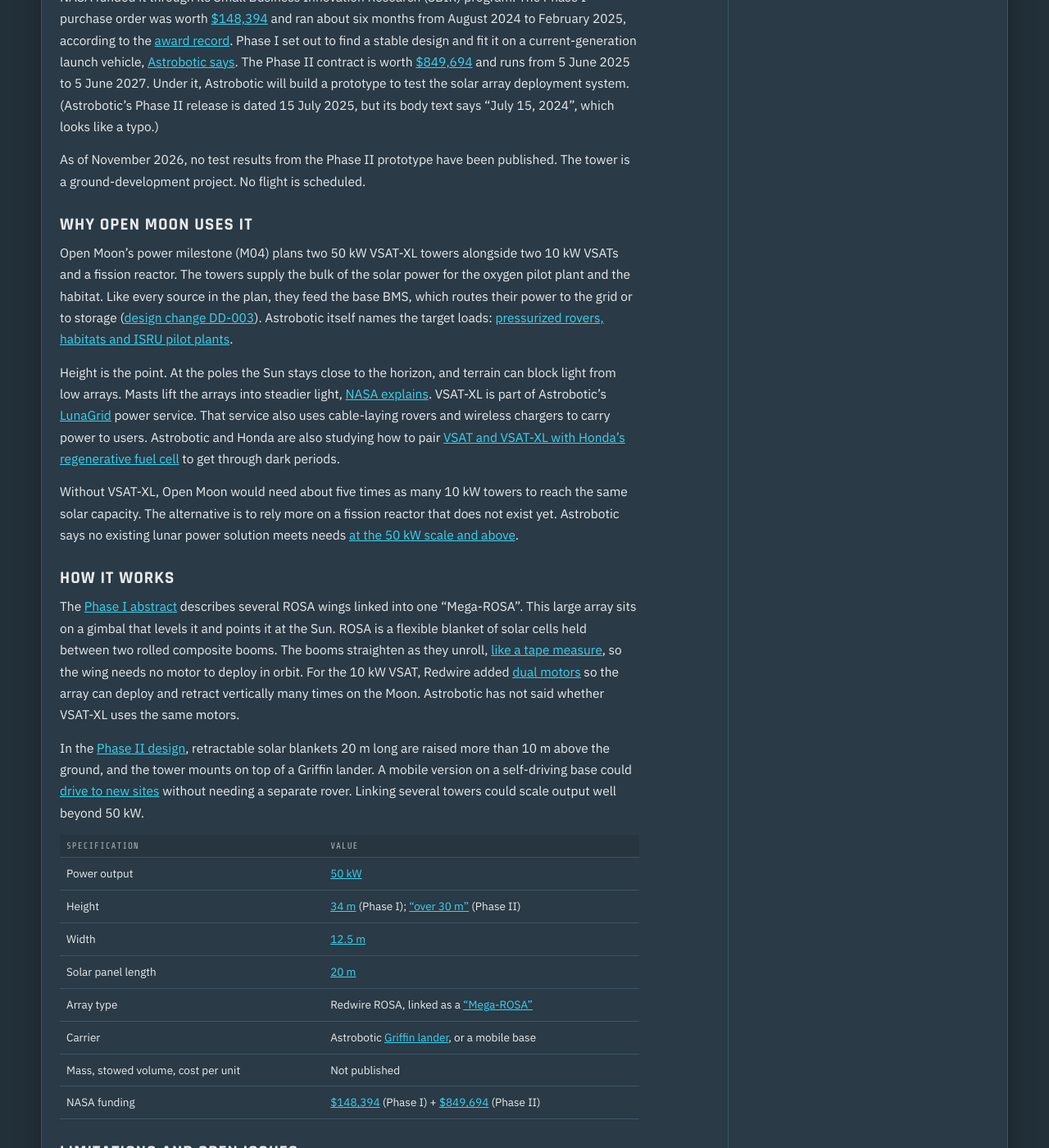
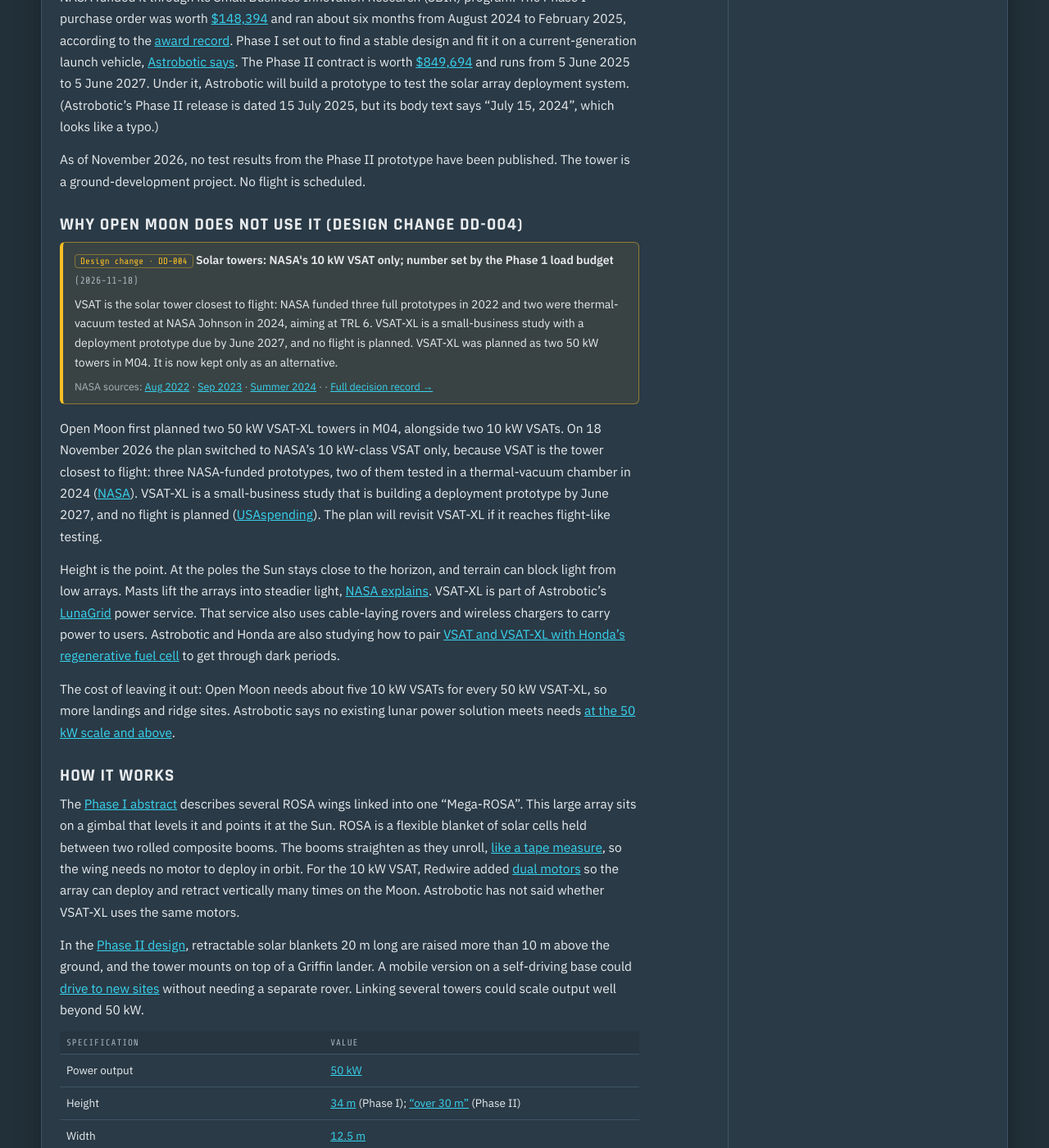
Before and after one commit to TomSomerville/openmoon, a Jekyll site: the page built from _tech/astrobotic-vsat-xl.md, in a window 1280 px wide and 1400 px high, scrolled down 1173 px. Shown: the whole window at 82% size. Built offline with Jekyll 4.4.1, drawn with Linux system fonts in a browser that asks for light colours; some of the changed text lies outside the part shown.

Commit message:
DD-004: solar towers are NASA's 10 kW VSAT only
Record design decision DD-004 (VSAT-XL dropped; VSAT count to be set by
the Phase 1 load budget), mark the VSAT-XL card as an alternative only,
update the Blue Alchemist example, and hide the empty quotes heading on
the decisions page. The milestone, component and roadmap sweep follows
once the power-grid diagram work lands.

Co-Authored-By: Claude Opus 5.5 <noreply@anthropic.com>
Claude-Session: https://claude.ai/code/session_01EMgvSvXppqivF7aRUuYfe4

```diff
--- a/_data/decisions.yml
+++ b/_data/decisions.yml
@@ -124,3 +124,33 @@
     - "Every conversion step loses some energy. Power routed straight to the grid avoids the battery round trip that DD-002 required, but each source still passes through the BMS converters."
     - "The BMS software decides priorities for the whole base. It must keep working through communication gaps with Earth and be testable on the ground before flight."
     - "The name BMS usually means only battery cell management. In this plan it means the whole routing system; industry often calls this an energy management system or power management and distribution (PMAD)."
+- id: DD-004
+  date: "2026-11-18"
+  title: "Solar towers: NASA's 10 kW VSAT only; number set by the Phase 1 load budget"
+  status: Adopted
+  affects: [M04, C04.2, C04.3, C04.4, M11, vertical-solar-array-technology-vsat, astrobotic-vsat-xl]
+  was: "M04 planned two 10 kW VSATs plus two 50 kW Astrobotic VSAT-XL towers, for at least 100 kW of solar peak power."
+  now: "The plan uses only the 10 kW-class Vertical Solar Array Technology (VSAT) towers that NASA is developing. VSAT-XL is dropped and kept only as an alternative. The number of VSATs, and where they stand, will be set once the Phase 1 total power draw (load budget) is worked out. Until then, M04 costs use a provisional count of 10 towers (100 kW), marked as provisional."
+  why: "VSAT is the solar tower closest to flight: NASA funded three full prototypes in 2022 and two were thermal-vacuum tested at NASA Johnson in 2024, aiming at TRL 6. VSAT-XL is a small-business study with a deployment prototype due by June 2027, and no flight is planned."
+  timeline:
+    - date: "Aug 2022"
+      what: "NASA awards $19.4M to Astrobotic, Honeybee Robotics and Lockheed Martin to build 10 kW-class vertical solar array prototypes that deploy to about 10 m."
+      title: "NASA Release 22-090: Three companies to help NASA advance solar array technology for the Moon"
+      url: "https://www.nasa.gov/news-release/three-companies-to-help-nasa-advance-solar-array-technology-for-moon/"
+    - date: "Sep 2023"
+      what: "NASA's project review sets the goal of taking all three VSAT designs to TRL 6 in thermal-vacuum tests, and proposes a flight demonstration."
+      title: "NASA GCD annual review: Vertical Solar Array Technology (VSAT) project"
+      url: "https://ntrs.nasa.gov/citations/20230012849"
+    - date: "Summer 2024"
+      what: "Honeybee and Astrobotic VSAT prototypes are tested in Chamber A at NASA Johnson."
+      title: "NASA: Johnson's thermal vacuum chamber tests lunar solar technology"
+      url: "https://www.nasa.gov/centers-and-facilities/johnson/from-houston-to-the-moon-johnsons-thermal-vacuum-chamber-tests-lunar-solar-technology/"
+    - date: "Jun 2025"
+      what: "Astrobotic's 50 kW VSAT-XL gets an SBIR Phase II contract (to June 2027) to build a prototype of its deployment system. No flight is planned."
+      title: "USAspending: NASA contract 80NSSC25C0032 (VSAT-XL SBIR Phase II)"
+      url: "https://www.usaspending.gov/award/CONT_AWD_80NSSC25C0032_8000_-NONE-_-NONE-"
+  quotes: []
+  tradeoffs:
+    - "Five 10 kW towers are needed for every 50 kW VSAT-XL they replace, which means more landings, more ridge sites and more cable."
+    - "The solar capacity of M04, and its cost, stay provisional until the Phase 1 load budget is done."
+    - "VSAT test results from 2024 are still not public, so its readiness rests on NASA's stated goals rather than published data."
--- a/_data/tech.yml
+++ b/_data/tech.yml
@@ -506,7 +506,7 @@
   - 1
   trl: 5
   status: NASA SBIR study award 2024; 34 m tall; Redwire ROSA arrays. Phase II follow-on Jun 2025–Jun 2027
-  use: 50 kW towers
+  use: "Alternative only: dropped from M04 in favour of 10 kW VSATs (DD-004)"
   develop: true
   source: https://www.astrobotic.com/astrobotic-awarded-lunar-power-study-with-vsat-xl/
   source_title: 'Astrobotic: awarded lunar power study with VSAT-XL'
--- a/_tech/astrobotic-vsat-xl.md
+++ b/_tech/astrobotic-vsat-xl.md
@@ -32,13 +32,15 @@ NASA funded it through its Small Business Innovation Research (SBIR) program. Th
 
 As of November 2026, no test results from the Phase II prototype have been published. The tower is a ground-development project. No flight is scheduled.
 
-## Why Open Moon uses it
+## Why Open Moon does not use it (design change DD-004)
 
-Open Moon's power milestone (M04) plans two 50 kW VSAT-XL towers alongside two 10 kW VSATs and a fission reactor. The towers supply the bulk of the solar power for the oxygen pilot plant and the habitat. Like every source in the plan, they feed the base BMS, which routes their power to the grid or to storage ([design change DD-003](/decisions/#dd-003)). Astrobotic itself names the target loads: [pressurized rovers, habitats and ISRU pilot plants](https://www.highergov.com/contract/80NSSC24PB267/).
+{% include decision-note.html id="DD-004" extra="VSAT-XL was planned as two 50 kW towers in M04. It is now kept only as an alternative." %}
+
+Open Moon first planned two 50 kW VSAT-XL towers in M04, alongside two 10 kW VSATs. On 18 November 2026 the plan switched to NASA's 10 kW-class VSAT only, because VSAT is the tower closest to flight: three NASA-funded prototypes, two of them tested in a thermal-vacuum chamber in 2024 ([NASA](https://www.nasa.gov/centers-and-facilities/johnson/from-houston-to-the-moon-johnsons-thermal-vacuum-chamber-tests-lunar-solar-technology/)). VSAT-XL is a small-business study that is building a deployment prototype by June 2027, and no flight is planned ([USAspending](https://www.usaspending.gov/award/CONT_AWD_80NSSC25C0032_8000_-NONE-_-NONE-)). The plan will revisit VSAT-XL if it reaches flight-like testing.
 
 Height is the point. At the poles the Sun stays close to the horizon, and terrain can block light from low arrays. Masts lift the arrays into steadier light, [NASA explains](https://www.nasa.gov/news-release/three-companies-to-help-nasa-advance-solar-array-technology-for-moon/). VSAT-XL is part of Astrobotic's [LunaGrid](https://www.astrobotic.com/lunar-delivery/lunar-surface-power/) power service. That service also uses cable-laying rovers and wireless chargers to carry power to users. Astrobotic and Honda are also studying how to pair [VSAT and VSAT-XL with Honda's regenerative fuel cell](https://www.astrobotic.com/honda-and-astrobotic-establish-joint-development-agreement-to-explore-scalable-lunar-power-solutions/) to get through dark periods.
 
-Without VSAT-XL, Open Moon would need about five times as many 10 kW towers to reach the same solar capacity. The alternative is to rely more on a fission reactor that does not exist yet. Astrobotic says no existing lunar power solution meets needs [at the 50 kW scale and above](https://www.astrobotic.com/astrobotic-awarded-lunar-power-study-with-vsat-xl/).
+The cost of leaving it out: Open Moon needs about five 10 kW VSATs for every 50 kW VSAT-XL, so more landings and ridge sites. Astrobotic says no existing lunar power solution meets needs [at the 50 kW scale and above](https://www.astrobotic.com/astrobotic-awarded-lunar-power-study-with-vsat-xl/).
 
 ## How it works
 
--- a/decisions.html
+++ b/decisions.html
@@ -20,7 +20,7 @@ permalink: /decisions/
   <div class="tablewrap"><table class="data"><thead><tr><th>Date</th><th>What happened</th><th>Source</th></tr></thead><tbody>
   {% for t in d.timeline %}<tr><td style="white-space:nowrap">{{ t.date }}</td><td>{{ t.what }}</td><td><a href="{{ t.url }}">{{ t.title }}</a></td></tr>{% endfor %}
   </tbody></table></div>
-  <h3>In NASA's words</h3>
+  {% if d.quotes and d.quotes.size > 0 %}<h3>In NASA's words</h3>{% endif %}
   {% for q in d.quotes %}<blockquote>“{{ q.text }}”<br><span style="font-size:12.5px;color:var(--dim)">— <a href="{{ q.url }}">{{ q.src }}</a></span></blockquote>{% endfor %}
   <h3>Trade-offs Open Moon accepts</h3>
   <ul>{% for t in d.tradeoffs %}<li>{{ t }}</li>{% endfor %}</ul>
```
Also changed, not shown: _tech/blue-origin-blue-alchemist.md (+1 -1 lines).
